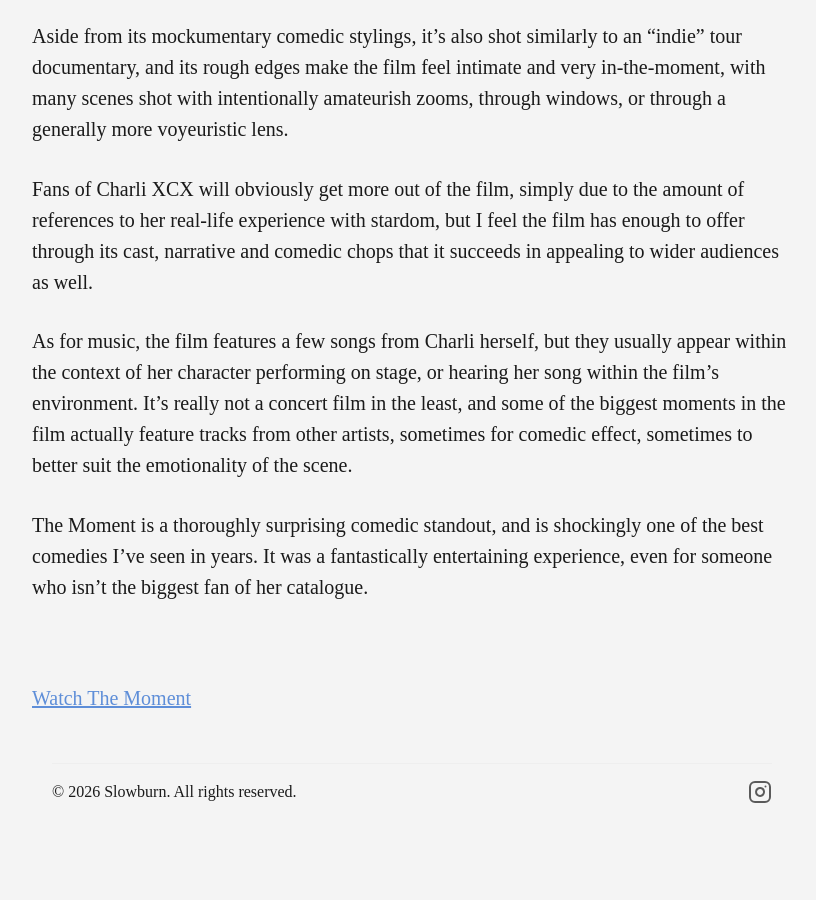
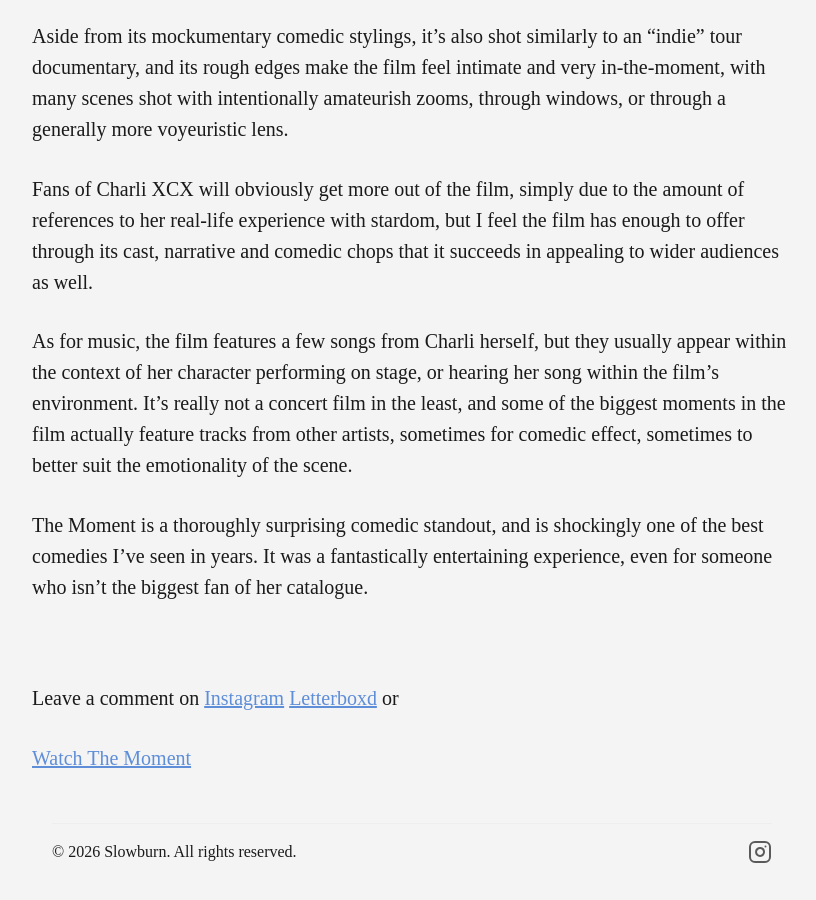
Before and after one commit to Slowburn-Movies/slowburn-movies.github.io, a Jekyll site: the page built from _posts/2026-02-11-the-moment.md, in a window 1280 px wide and 900 px high, scrolled down 2153 px. Shown: the whole window, without its empty margins (228-1044 px from the left). Built offline with Jekyll 4.4.1, drawn with Linux system fonts in a browser that asks for light colours; some web fonts are replaced; before the commit the page ends 2994 px from its top, so only the background shows below that.

Commit message:
Update post.html

```diff
--- a/_layouts/post.html
+++ b/_layouts/post.html
@@ -54,23 +54,31 @@
 
 <br>
 
-{%- assign link_array = "" | split: "," -%}
+{%- assign links = "" | split: "," -%}
 
-{%- comment -%} 1. Find any frontmatter key ending in _link {%- endcomment -%}
-{%- for item in page -%}
-  {%- if item[0] contains "_link" -%}
-    {%- assign platform = item[0] | replace: "_link", "" | capitalize -%}
-    {%- capture link_tag -%}<a href="{{ item[1] }}" rel="ugc">{{ platform }}</a>{%- endcapture -%}
-    {%- assign link_array = link_array | push: link_tag -%}
-  {%- endif -%}
-{%- endfor -%}
+{%- if page.instagram_link -%}
+  {%- capture link_tag -%}<a href="{{ page.instagram_link }}" rel="me">Instagram</a>{%- endcapture -%}
+  {%- assign tag_array = link_tag | split: "|||" -%}
+  {%- assign links = links | concat: tag_array -%}
+{%- endif -%}
 
-{%- comment -%} 2. Display with clean "Oxford Comma" grammar {%- endcomment -%}
-{%- if link_array.size > 0 -%}
+{%- if page.reddit_link -%}
+  {%- capture link_tag -%}<a href="{{ page.reddit_link }}" rel="nofollow ugc">Reddit</a>{%- endcapture -%}
+  {%- assign tag_array = link_tag | split: "|||" -%}
+  {%- assign links = links | concat: tag_array -%}
+{%- endif -%}
+
+{%- if page.letterboxd_link -%}
+  {%- capture link_tag -%}<a href="{{ page.letterboxd_link }}" rel="me">Letterboxd</a>{%- endcapture -%}
+  {%- assign tag_array = link_tag | split: "|||" -%}
+  {%- assign links = links | concat: tag_array -%}
+{%- endif -%}
+
+{%- if links.size > 0 -%}
   <p>Leave a comment on
-    {% for link in link_array %}
-      {{ link }}{% if link_array.size > 2 and forloop.last == false %}, {% endif %}
-      {% if forloop.index == link_array.size | minus: 1 %} or {% endif %}
+    {% for link in links %}
+      {{ link }}{% if links.size > 2 and forloop.last == false %}, {% endif %}
+      {% if forloop.index == links.size | minus: 1 %} or {% endif %}
     {% endfor %}
   </p>
 {%- endif -%}
```
